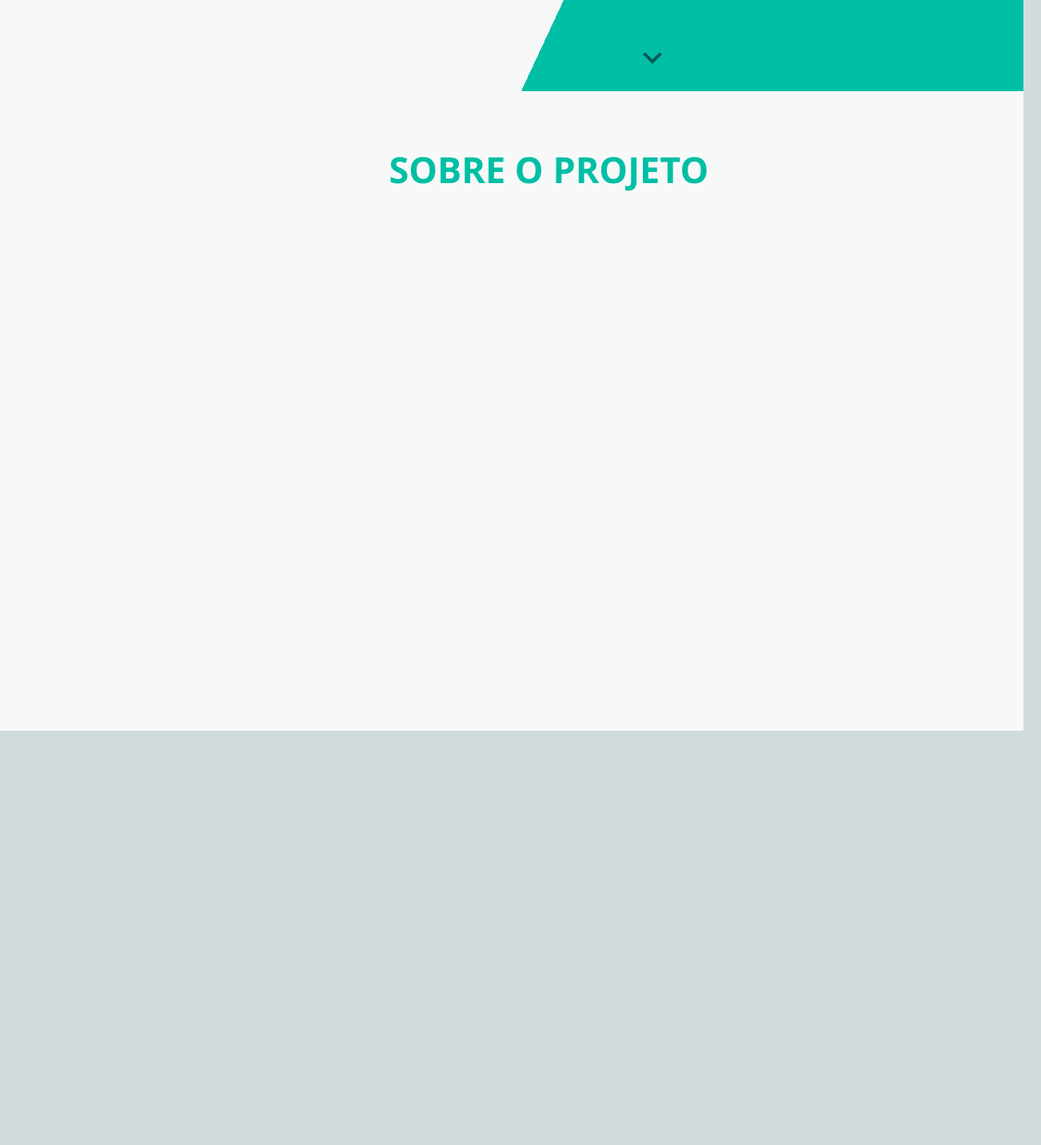
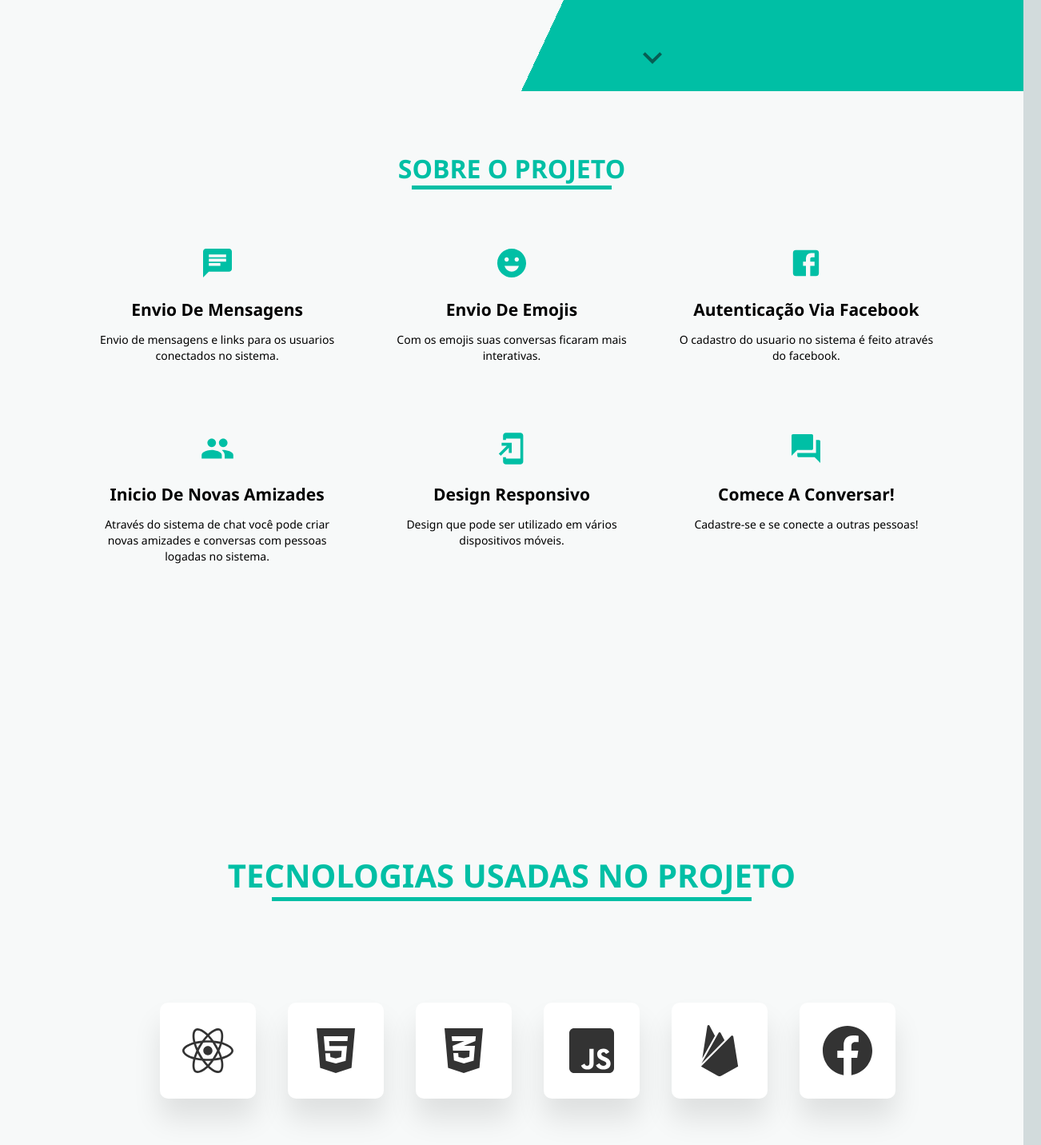
Before and after one commit to Guilherme-devcode/Chat-online, a React (Create React App) app: page / in a window 1280 px wide. Shown: the part 686-2118 px from the top of the page at 80% size, 1302 px wide, since content can reach past the window. Before the commit the page ends 1600 px from the top, so only its background shows below. Built offline with nearby package versions, Linux system fonts and the light colour scheme.

Commit message:
Finalizando projeto

```diff
--- a/package.json
+++ b/package.json
@@ -20,9 +20,11 @@
     "react": "^17.0.2",
     "react-bootstrap": "^2.1.0",
     "react-dom": "^17.0.2",
+    "react-icons": "^4.3.1",
     "react-ionicons": "^4.2.0",
     "react-scripts": "5.0.0",
     "styled-components": "^5.3.3",
+    "vanilla-tilt": "^1.7.2",
     "web-vitals": "^2.1.2"
   },
   "scripts": {
--- a/src/components/About.css
+++ b/src/components/About.css
@@ -11,14 +11,64 @@
     z-index: 0;
     overflow: hidden;
 }
-.h2-about{
-    display: flex;
-    flex-direction: row;
+.container-about{
+	width: 100%;
+	height: 100vh;
+	padding: 0 8%;
+}
+.container-about h1{
+    font-weight: bold;
     color: #00BFA5;
-    width: 100%;
-    position: relative;
-    top: 30px;
-    transform: translate(38%);
-    font-size: 45px;
-    text-transform: uppercase;
+	text-align: center;
+	padding-top: 5%;
+	margin-bottom: 60px;
+    cursor: default;
+	position: relative;
+	text-transform: uppercase;
 }
+.container-about h1::after{
+	content: '';
+	background: #00BFA5;
+	width: 250px;
+	height: 5px;
+	position: absolute;
+	bottom: -5px;
+	left: 50%;
+	transform: translateX(-50%);
+}
+.row-about{
+	display: grid;
+	grid-template-columns: repeat(auto-fit, minmax(290px, 1fr));
+	grid-gap: 30px;
+}
+.service-about{
+	text-align: center;
+	padding: 25px 10px;
+	border-radius: 5px;
+	font-size: 14px;
+	cursor: default;
+	background: transparent;
+	transition: transform 0.5s, background 0.5s;
+}
+.icon{
+    transform: scale(1.8);
+	margin-bottom: 10px;
+	color: #00BFA5;
+}
+.service-about h2{
+	text-transform: capitalize;
+	font-weight: 600;
+	margin-bottom: 8px;
+}
+.service-about p{
+	font-weight: 400;
+	line-height: 20px;
+}
+.service-about:hover{
+	background: #00BFA5;
+	color: #fff;
+	transform: scale(1.05);
+}
+.service-about:hover .icon{
+	color: #fff;
+}
--- a/src/components/About.js
+++ b/src/components/About.js
@@ -1,9 +1,49 @@
 import React from "react";
-import './About.css'
+import './About.css';
+import ChatIcon from '@mui/icons-material/Chat';
+import EmojiEmotionsIcon from '@mui/icons-material/EmojiEmotions';
+import FacebookIcon from '@mui/icons-material/Facebook';
+import GroupIcon from '@mui/icons-material/Group';
+import AddToHomeScreenIcon from '@mui/icons-material/AddToHomeScreen';
+import ForumIcon from '@mui/icons-material/Forum';
 
 export default ()=>{
     return(
     <div className="content" id="About">
-        <h2 className="h2-about">Sobre o projeto</h2>
+        	<div className="container-about">
+			<h1>Sobre o projeto</h1>
+			<div className="row-about">
+                    <div className="service-about">
+                        <ChatIcon className="icon"/>
+                        <h2>Envio de mensagens</h2>
+                        <p>Envio de mensagens e links para os usuarios conectados no sistema.</p>
+                    </div>
+                    <div className="service-about">
+                        <EmojiEmotionsIcon className="icon"/>
+                        <h2>Envio de emojis</h2>
+                        <p>Com os emojis suas conversas ficaram mais interativas.</p>
+                    </div>
+                    <div className="service-about">
+                        <FacebookIcon className="icon"/>
+                        <h2>Autenticação via facebook</h2>
+                        <p>O cadastro do usuario no sistema é feito através do facebook.</p>
+                    </div>
+                    <div className="service-about">
+                        <GroupIcon className="icon"/>
+                        <h2>Inicio de novas amizades</h2>
+                        <p>Através do sistema de chat você pode criar novas amizades e conversas com pessoas logadas no sistema.</p>
+                    </div>
+                    <div className="service-about">
+                        <AddToHomeScreenIcon className="icon"/>
+                        <h2>Design responsivo</h2>
+                        <p>Design que pode ser utilizado em vários dispositivos móveis.</p>
+                    </div>
+                    <div className="service-about">
+                        <ForumIcon className="icon"/>
+                        <h2>Comece a conversar!</h2>
+                        <p>Cadastre-se e se conecte a outras pessoas!</p>
+                    </div>
+                </div>
+            </div>
     </div>
 )}
--- /dev/null
+++ b/src/components/Footer.css
@@ -0,0 +1,45 @@
+.Footer-container{
+        margin: 0;
+        background: #00BFA5;
+        padding: 0;
+        width: 100%;
+        height: 20%;
+        position: absolute;
+        top: 300vh;
+        left: 0em;
+        z-index: 0;
+        overflow: hidden;
+}
+.footer-right {
+        float: right;
+        margin-top: 6px;
+        max-width: 180px;
+}
+
+.footer-right a {
+        display: inline-block;
+        width: 35px;
+        height: 35px;
+        background-color: #075e54;
+        border-radius: 10px;
+        font-size: 20px;
+        color: #ffffff;
+        text-align: center;
+        line-height: 35px;
+        margin-left: 5px;
+        margin-right: 15px;
+        transition: all .25s;
+        text-align: left;
+        box-sizing: border-box;
+        margin-top: 25px;
+        padding: 2px 10px 0 6.5px;;
+}
+.footer-right a:hover {
+        transform: scale(1.1);
+        -webkit-transform: scale(1.1);
+}
+.footer-left p {
+        color: white;
+        font-size: 18px;
+        margin: 25px;
+}
--- /dev/null
+++ b/src/components/Footer.js
@@ -0,0 +1,22 @@
+import React from "react";
+import './Footer.css'
+import { SiGithub } from 'react-icons/si';
+import { SiLinkedin } from 'react-icons/si';
+import { SiInstagram } from 'react-icons/si';
+
+export default ()=>{
+    return(
+        <div className="Footer">
+            <div className="Footer-container">
+                   <div className="footer-right">
+                        <a href="https://www.instagram.com/guilherme.doc/"><SiGithub/></a>
+                        <a href="https://twitter.com/Zecadofutibas"><SiLinkedin/></a>
+                        <a href="https://github.com/Guilherme-devcode"><SiInstagram/></a>
+                   </div>
+                   <div className="footer-left">
+                        <p>Guilherme-devcode &copy; 2021</p>
+                   </div>
+            </div>
+        </div>
+
+        )}
--- a/src/components/Login.css
+++ b/src/components/Login.css
@@ -4,8 +4,9 @@
     display: flex;
     justify-content: center;
     align-items: center;
+    overflow-y: hidden;
+}
 
-}
 .button-login{
     text-decoration: none;
     border-style: none;
--- a/src/components/Login.js
+++ b/src/components/Login.js
@@ -4,7 +4,8 @@ import './Login.css';
 import Navbar from './Navbar';
 import LoginContainer from './LoginContainer';
 import About from './About';
-
+import Tecnology from './Tecnology';
+import Footer from './Footer';
 
 export default ({onReceive}) =>{
     const handleFacebookLogin = async () =>{
@@ -21,6 +22,8 @@ export default ({onReceive}) =>{
             <Navbar />
             <LoginContainer />
             <About />
+            <Tecnology/>
+            <Footer/>
             <button className="button-login" onClick={handleFacebookLogin}>entrar</button>
         </div>
     );
--- a/src/components/LoginContainer.css
+++ b/src/components/LoginContainer.css
@@ -9,6 +9,7 @@
     height: 100%;
 
 }
+
 
 .contentBx{
 	width: 100%;
--- a/src/components/Navbar.js
+++ b/src/components/Navbar.js
@@ -1,6 +1,8 @@
 import React from "react";
 import './navbar.css';
 import Api from '../Api';
+import { FaWhatsapp } from 'react-icons/fa';
+
 
 
 export default ({onReceive}) =>{
@@ -23,11 +25,11 @@ export default ({onReceive}) =>{
         <div className="navbar-body">
             <div className="navbar">
                 <header className="navbar-header">
-                    <a className="logo">whatsapp</a>
+                    <a href="#LoginContainer" className="logo"><FaWhatsapp/></a>
                     <ul>
                         <li><a href="#LoginContainer">Inicio</a></li>
                         <li><a href="#About">Sobre</a></li>
-                        <li><a>Tecnologias</a></li>
+                        <li><a href="#Tecnology">Tecnologias</a></li>
                     </ul>
                 </header>
                 <section className="banner"></section>
--- /dev/null
+++ b/src/components/Tecnology.css
@@ -0,0 +1,108 @@
+.tec-elements h2{
+    font-size: 40px;
+    font-weight: bold;
+    color: #00BFA5;
+	text-align: center;
+	margin-bottom: 60px;
+    cursor: default;
+	position: absolute;
+	text-transform: uppercase;
+    top: 3em;
+}
+.tec-elements h2::after{
+	content: '';
+	background: #00BFA5;
+	width: 600px;
+	height: 5px;
+	position: absolute;
+	bottom: -5px;
+	left: 50%;
+	transform: translateX(-50%);
+}
+.content-tec{
+    margin: 0;
+    background: #f7f9f9;
+    padding: 0;
+    width: 100%;
+    height: 100%;
+    position: absolute;
+    top: 200vh;
+    left: 0em;
+    z-index: 0;
+    overflow: hidden;
+}
+.tec-elements{
+    display: flex;
+    justify-content: center;
+    align-items: center;
+    min-height: 100vh;
+}
+.sci{
+    position: relative;
+    display: flex;
+}
+.sci li{
+    list-style: none;
+}
+.sci li:hover:before{
+    opacity: 0.1;
+    transform: translate(-50%, calc(-50% + 150px));
+
+}
+.sci li::before{
+    z-index: 0;
+    content: attr(data-text);
+    position: absolute;
+    top: 50%;
+    left: 50%;
+    transform: translate(-50%, calc(-50% + 120px));
+    font-size: 14vw;
+    font-weight: 700;
+    transition: 0.5s;
+    opacity: 0;
+}
+.sci li a{
+    z-index: 1;
+    position: relative;
+    display: inline-block;
+    width: 120px;
+    height: 120px;
+    background: #fff;
+    display: flex;
+    justify-content: center;
+    align-items: center;
+    color: #333;
+    border-radius: 10px;
+    text-decoration: none;
+    margin: 20px;
+    font-size: 4em;
+    transform-style: preserve-3d;
+    perspective: 500px;
+    box-shadow: 0 25px 35px rgba(0,0,0,0.1);
+    transition: background 0.25s;
+}
+.sci li a:hover.React-icon{
+    background: #61dbfb;
+    color: #fff;
+}
+.sci li a:hover.Html-icon{
+    background: #e34c26;
+    color: #fff;
+}
+.sci li a:hover.Css-icon{
+    background: #264de4;
+    color: #fff;
+}
+.sci li a:hover.Js-icon{
+    background: #f0db4f;
+    color: #fff;
+}
+
+.sci li a:hover.Firebase-icon{
+    background: #FFCA2A;
+    color: #fff;
+}
+.sci li a:hover.Facebook-icon{
+    background: #1877F2;
+    color: #fff;
+}
--- /dev/null
+++ b/src/components/Tecnology.js
@@ -0,0 +1,46 @@
+import React from "react";
+import './Tecnology.css';
+import { FaReact } from 'react-icons/fa';
+import { FaHtml5 } from 'react-icons/fa';
+import { FaCss3Alt } from 'react-icons/fa';
+import { FaJsSquare } from 'react-icons/fa';
+import { SiFirebase } from "react-icons/si"
+import { FaFacebook } from 'react-icons/fa';
+
+
+
+
+export default()=>{
+
+
+
+    return(
+        <div className="body-tec">
+            <div id="Tecnology" className="content-tec">
+                <section className="tec-elements">
+                    <h2 className="Tec-title">Tecnologias usadas no projeto</h2>
+                    <ul className="sci">
+                        <li data-text="React" data-color="#61dbfb">
+                            <a className="React-icon" href="#"><FaReact/></a>
+                        </li>
+                        <li data-text="Html" data-color="#e34c26">
+                            <a className="Html-icon" href="#"><FaHtml5/></a>
+                        </li>
+                        <li data-text="Css" data-color="#264de4">
+                            <a className="Css-icon" href="#"><FaCss3Alt/></a>
+                        </li>
+                        <li data-text="Javascript" data-color="#f0db4f">
+                            <a className="Js-icon" href="#"><FaJsSquare/></a>
+                        </li>
+                        <li data-text="Firebase" data-color="#FFCA2A">
+                            <a className="Firebase-icon" href="#"><SiFirebase/></a>
+                        </li>
+                        <li data-text="Facebook" data-color="#1877F2">
+                            <a className="Facebook-icon" href="#"><FaFacebook/></a>
+                        </li>
+                    </ul>
+
+                </section>
+            </div>
+        </div>
+)}
--- a/src/components/navbar.css
+++ b/src/components/navbar.css
@@ -28,6 +28,7 @@
     letter-spacing: 2px;
     transition: 0.6s;
     cursor: default;
+    transform: scale(1.4);
 }
 .navbar-header .logo:hover{
     color: #075e54;
```
Also changed, not shown: 1 other file (tests, documents, lock files or other folders).
